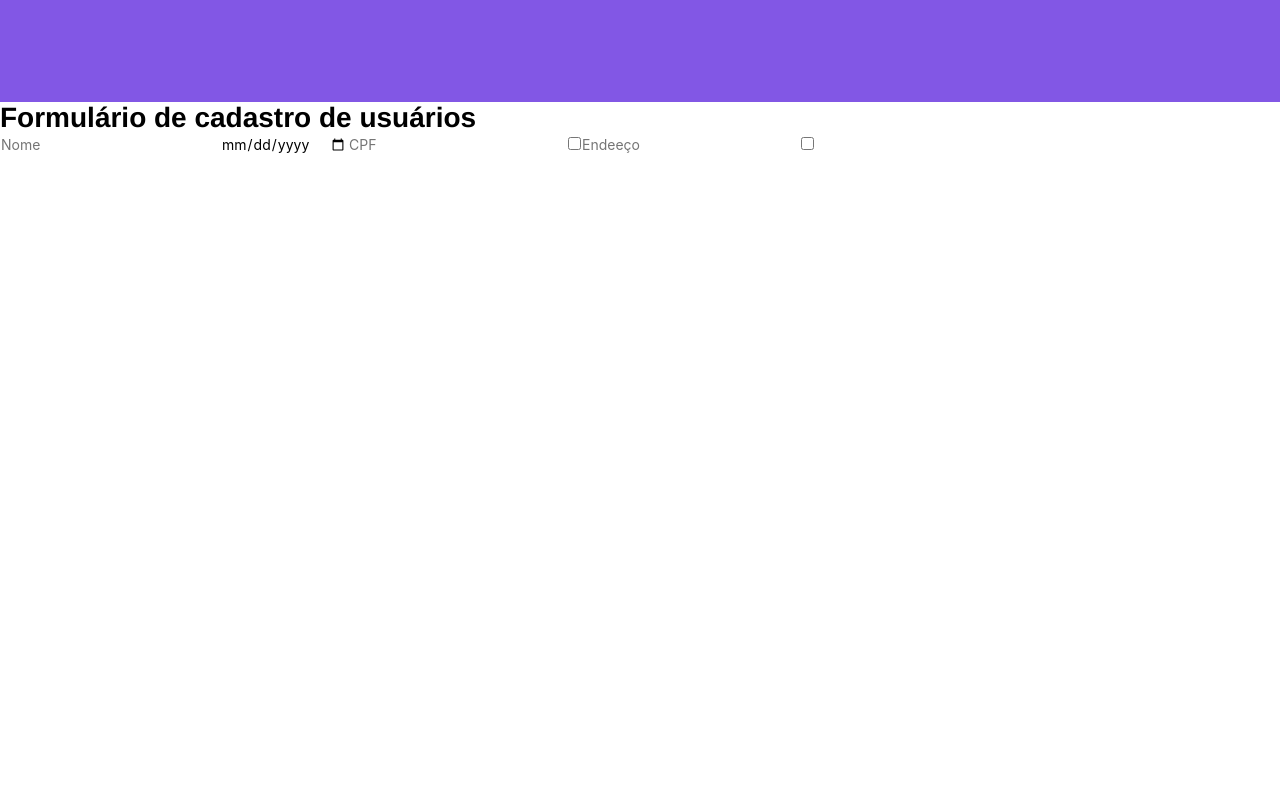
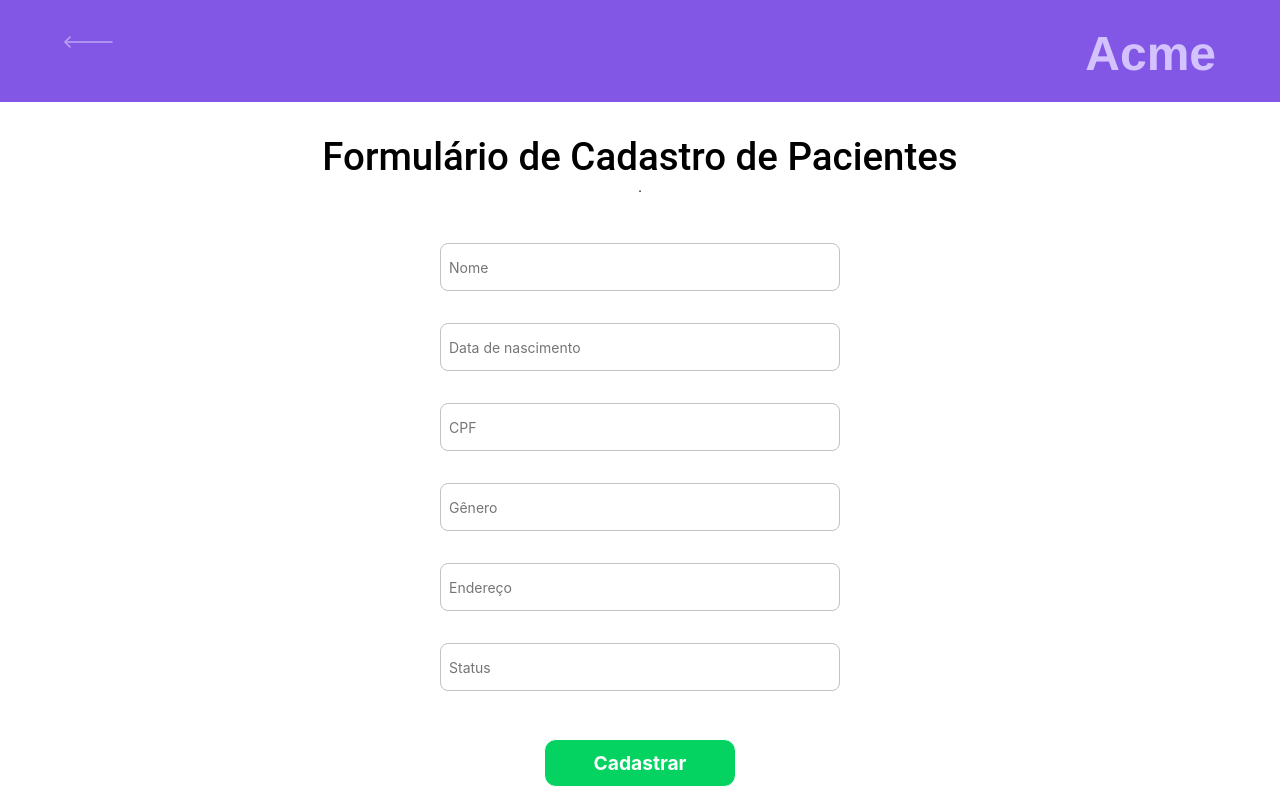
Before and after one commit to kanaan-solutions/Teste_Interprocess, a Next.js app: page /register in a window 1280 px wide. Built offline with nearby package versions, Linux system fonts and the light colour scheme.

Commit message:
Componentization and Creation of the MainPages in the Page

```diff
--- /dev/null
+++ b/components/Button/index.tsx
@@ -0,0 +1,17 @@
+import { FormEvent } from 'react';
+
+import { Container } from './styles';
+
+interface ButtonProps {
+  title: string;
+  type: "button" | "submit" | "reset";
+  onClick: (e: FormEvent) => void
+}
+
+export function Button({ title, type, onClick }: ButtonProps) {
+  return (
+    <Container type={type} onClick={onClick}>
+      {title}
+    </Container>
+  );
+}
--- /dev/null
+++ b/components/Button/styles.ts
@@ -0,0 +1,17 @@
+import styled from 'styled-components';
+
+export const Container = styled.button `
+  background-color:#04D361;
+  width: 12rem;
+  height: 3rem;
+  text-align: center;
+  color: white;
+  font-size: 1.2rem;
+  font-weight: bold;
+  margin-top: 2rem;
+  border-radius: 12px;
+
+  :hover {
+    background-color: #04BF58;
+  }
+`;
--- /dev/null
+++ b/components/PageTitle/index.tsx
@@ -0,0 +1,13 @@
+import { Container } from './styles';
+
+interface PageTitleProps {
+  title: string;
+}
+
+export function PageTitle({ title }) {
+  return (
+    <Container>
+      {title}
+    </Container>
+  );
+}
--- /dev/null
+++ b/components/PageTitle/styles.ts
@@ -0,0 +1,6 @@
+import styled from 'styled-components';
+
+export const Container = styled.div`
+	font-size: 2.4rem;
+	font-weight: 500;
+`;
--- a/package.json
+++ b/package.json
@@ -15,7 +15,7 @@
     "next": "10.0.9",
     "react": "17.0.2",
     "react-dom": "17.0.2",
-    "react-icons": "^4.2.0",
+    "react-icons": "^4.4.0",
     "react-perfect-scrollbar": "^1.5.8",
     "react-toastify": "^7.0.3",
     "styled-components": "^5.2.1"
--- a/pages/register.tsx
+++ b/pages/register.tsx
@@ -1,22 +1,116 @@
+import { useState, FormEvent } from "react";
+import { Button } from "../components/Button";
 import PageHeader from "../components/PageHeader";
+import { PageTitle } from "../components/PageTitle";
+import { useRouter } from 'next/router'
+
+import { Container, Form, Input } from "../styles/registerStyles";
 
 export default function Register() {
+	const router = useRouter()
+
+	const [name, setName] = useState<string>("");
+	const [birthDate, setBirthDate] = useState<string>("");
+	const [cpf, setCpf] = useState<string>();
+	const [gender, setGender] = useState<string>("");
+	const [adress, setAdress] = useState<string>("");
+	const [status, setStatus] = useState<string>("");
+
+	const handleSubmit = (e: FormEvent) => {
+		e.preventDefault();
+		try {
+			const data = {
+				name,
+				birthDate,
+				cpf,
+				gender,
+				adress,
+				status
+			}
+
+			localStorage.setItem("userData", JSON.stringify(data))
+			alert("Cadastro efetuado com sucesso")
+			router.push("/")
+		} catch (err) {
+			alert("Erro no cadastro")
+		}
+	}
+
   return (
     <>
-      <PageHeader />
+      <PageHeader arrow={true}  title="Acme" />
 
-			<div>
-        <h1>Formulário de cadastro de usuários</h1>
+			<Container>
+        <PageTitle title={"Formulário de Cadastro de Pacientes"} />.
 
-        <form>
-          <input type="text" name="name" placeholder="Nome" />
-          <input type="date" name="birthdate" placeholder="Data de nascimento" />
-          <input type="text" name="cpf" placeholder="CPF" />
-          <input type="checkbox" name="gender" placeholder="Gênero" />
-          <input type="text" name="address" placeholder="Endeeço" />
-          <input type="checkbox" name="address" placeholder="Status" />
-        </form>
-      </div>
+        <Form>
+          <Input
+						value={name}
+						type="text"
+						name="name"
+						placeholder="Nome"
+						onChange={(e) => {
+								setName(e.target.value)
+						}}
+					/>
+
+          <Input
+						value={birthDate}
+						type="text"
+						name="birthdate"
+						placeholder="Data de nascimento"
+						onChange={(e) => {
+								setBirthDate(e.target.value)
+						}}
+					/>
+
+          <Input
+						value={cpf}
+						type="text"
+						name="cpf"
+						placeholder="CPF"
+						onChange={(e) => {
+								setCpf(e.target.value)
+						}}
+					/>
+
+          <Input
+						value={gender}
+						type="text"
+						name="gender"
+						placeholder="Gênero"
+						onChange={(e) => {
+								setGender(e.target.value)
+						}}
+					/>
+
+          <Input
+						value={adress}
+						type="text"
+						name="address"
+						placeholder="Endereço"
+						onChange={(e) => {
+								setAdress(e.target.value)
+						}}
+					/>
+
+          <Input
+						value={status}
+						type="text"
+						name="status"
+						placeholder="Status"
+						onChange={(e) => {
+							setStatus(e.target.value)
+						}}
+					/>
+        </Form>
+
+				<Button
+					type="submit"
+					onClick={handleSubmit}
+					title={"Cadastrar"}
+				/>
+      </Container>
     </>
   );
 }
--- /dev/null
+++ b/styles/registerStyles.ts
@@ -0,0 +1,28 @@
+import styled from 'styled-components';
+
+export const Container = styled.div `
+	display: flex;
+	flex-direction: column;
+	margin-top: 2rem;
+	align-items: center;
+`;
+
+export const Form = styled.form `
+	display: flex;
+	flex-direction: column;
+	align-items: center;
+	margin-top: 2rem;
+`;
+
+export const Input = styled.input `
+	height: 3rem;
+	width: 25rem;
+	border: 1px solid #c3c3c3;
+	margin: 1rem;
+	padding: 8px;
+	border-radius: 8px;
+
+	:hover {
+		border-color: #8257E5;
+	}
+`;
```
Also changed, not shown: pages/index.tsx (+51 -1 lines), styles/indexStyle.ts (+34 -0 lines), 1 other file (tests, documents, lock files or other folders).
